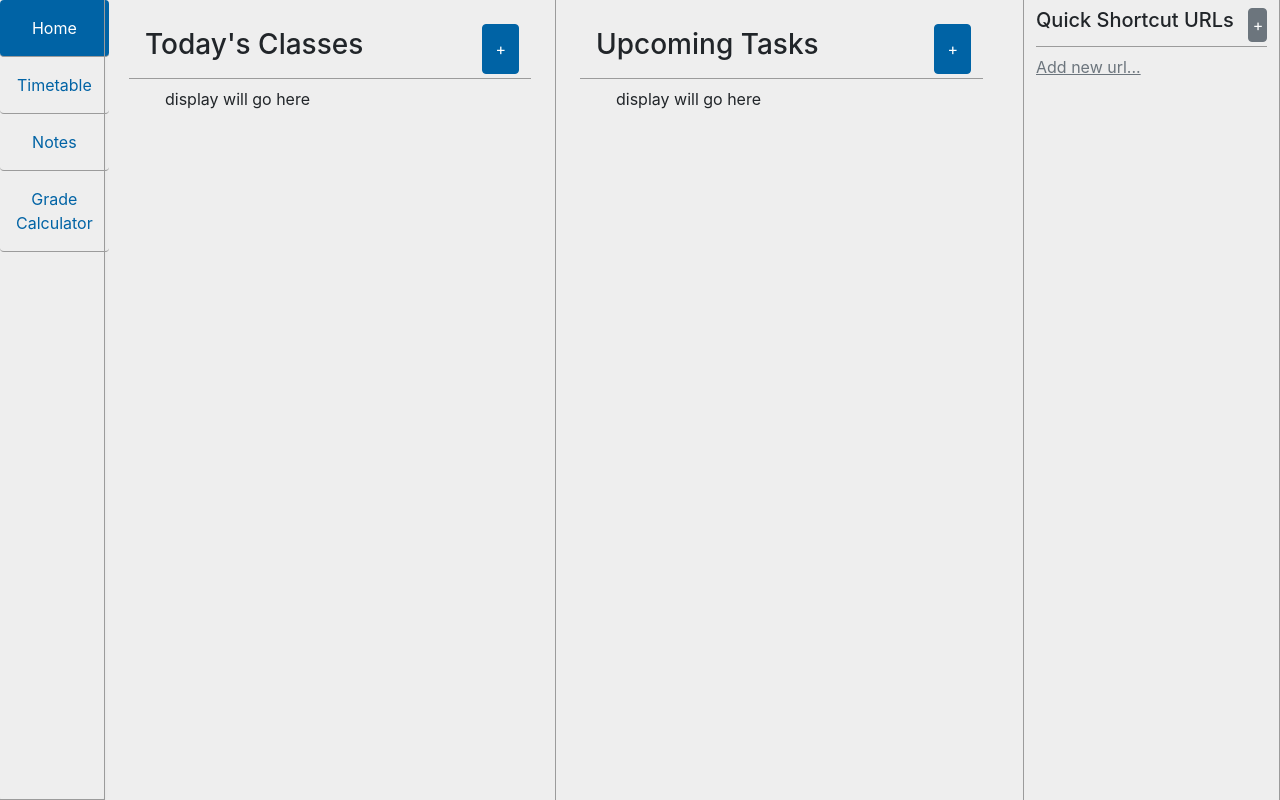
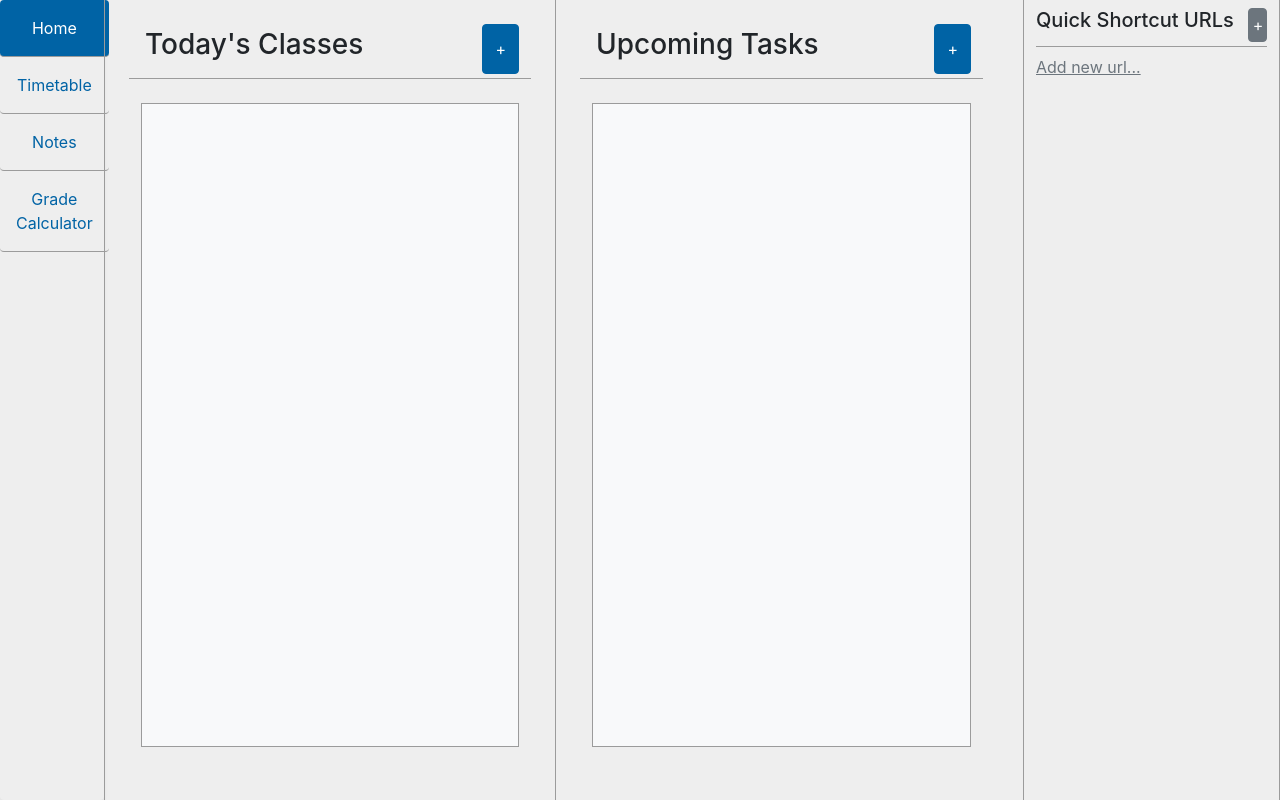
Before and after one commit to Alanas-J/cloudscholar-client, a React (Create React App) app: page / in a window 1280 px wide. Both pictures are taken after typing "name@example.com", "Sample123" into the empty fields and a click on the button "Sign in". Built offline with nearby package versions, Linux system fonts and the light colour scheme.

Commit message:
added in display windows for classes and tasks

```diff
--- a/src/components/app.css
+++ b/src/components/app.css
@@ -1,4 +1,7 @@
 .App{
     display: flex;
     width:100%;
+
+    overflow-y: hidden;
+    overflow-x: auto;
 }
--- a/src/components/main_display/home/Home.jsx
+++ b/src/components/main_display/home/Home.jsx
@@ -3,6 +3,8 @@ import styles from './Home.module.css'
 // Redux state
 import {useDispatch} from 'react-redux';
 import {openModal} from '../../../state/slices/modalState'
+import UpcomingTasksDisplay from './upcoming_tasks/UpcomingTasksDisplay';
+import TodaysClassesDisplay from './todays_classes/TodaysClassesDisplay';
 
 function Home() {
     const dispatch = useDispatch();
@@ -20,8 +22,8 @@ function Home() {
 
 
               {/* Today's Classes Col*/}
-              <div className="col-6 pt-4 mw-30 border-end">
-                <div className='scheduleComponent mx-4'>
+              <div className="col-6 mw-30 border-end">
+                <div className='scheduleComponent pt-4 mx-4 h-100'>
 
                   <div className="row border-bottom mb-2">
                     <div className="col-12 d-flex justify-content-between pb-1">
@@ -31,14 +33,14 @@ function Home() {
                   </div>
 
                   {/* Output Display To go Here*/}
-                  <div className='mx-4'> display will go here</div>
+                  <TodaysClassesDisplay/>
 
                 </div>
               </div>
 
               {/* Upcoming Tasks Col*/}
-              <div className="col-6 pt-4 border-left">
-                <div className='scheduleComponent mx-4'>
+              <div className="col-6 border-left">
+                <div className='scheduleComponent pt-4 mx-4 h-100'>
                   <div className="row border-bottom mb-2">
                     <div className="col-12 d-flex justify-content-between pb-1">
                       <h3 className='p-1 '>Upcoming Tasks</h3>
@@ -47,7 +49,8 @@ function Home() {
                   </div>
 
                    {/* Output Display To go Here*/}
-                  <div className='mx-4'> display will go here</div>
+                  <UpcomingTasksDisplay/>
+
                 </div>
               </div>
 
--- a/src/components/main_display/home/Home.module.css
+++ b/src/components/main_display/home/Home.module.css
@@ -6,3 +6,7 @@
     width: 16rem;
     margin-left: 1rem;
 }
+
+.height83{
+    height: 83%;
+}
--- /dev/null
+++ b/src/components/main_display/home/todays_classes/TodaysClassesDisplay.jsx
@@ -0,0 +1,11 @@
+import styles from '../Home.module.css'
+
+function TodaysClassesDisplay() {
+    return (
+        <div className={styles.height83 + " mt-4 border bg-light"}>
+
+        </div>
+    );
+}
+
+export default TodaysClassesDisplay;
--- /dev/null
+++ b/src/components/main_display/home/upcoming_tasks/UpcomingTasksDisplay.jsx
@@ -0,0 +1,11 @@
+import styles from '../Home.module.css'
+
+function UpcomingTasksDisplay() {
+    return (
+        <div className={styles.height83 + " mt-4 border bg-light"}>
+
+        </div>
+    );
+}
+
+export default UpcomingTasksDisplay;
--- a/src/components/main_display/navigation/NavigationBar.jsx
+++ b/src/components/main_display/navigation/NavigationBar.jsx
@@ -34,7 +34,7 @@ function NavigationBar() {
           </li>
         </ul>
 
-        <div className="dropdown border-top">
+        <div className="dropdown ">
         </div>
 
 
--- a/src/components/modals/add_modals/AddSubjectModal.jsx
+++ b/src/components/modals/add_modals/AddSubjectModal.jsx
@@ -16,7 +16,7 @@ function AddSubjectModal({show, handleClose}) {
 
                     <div class="form-group py-2">
                         <label for="exampleFormControlInput1">Pick a Colour for this Subject</label>
-                        <input type="color" value="#0063a5" class="form-control" id="exampleFormControlInput1"/>
+                        <input type="color" defaultValue="#0063a5" class="form-control" id="exampleFormControlInput1"/>
                     </div>
 
 
```
